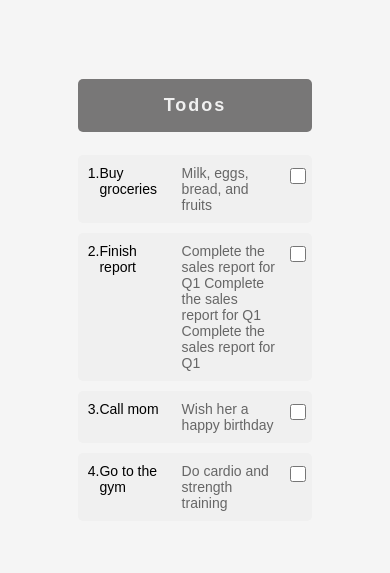
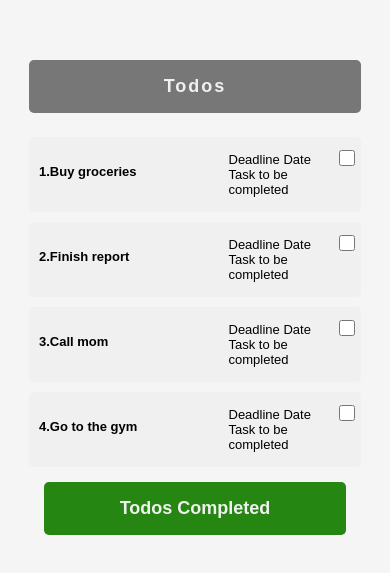
Before and after one commit to meabhiarya1/todo-react-app, a React (Vite) app in the folder Todo-react-app/: page /home in a window 390 px wide. Shown: the part 137-710 px from the top of the page. Built offline with nearby package versions, Linux system fonts and the light colour scheme.

Commit message:
todo completed comp added with reaponsive style

```diff
--- a/Todo-react-app/src/Component/All Todos/AllTodos.jsx
+++ b/Todo-react-app/src/Component/All Todos/AllTodos.jsx
@@ -23,6 +23,10 @@ const AllTodos = () => {
                             {todo.description}
                         </div>
 
+                        <div className={styles.todoDate}>
+                            Deadline Date Task to be completed
+                        </div>
+
                         <div className={styles.todoEnd}>
                             <span><input type='checkbox' onChange={() => { handleCheck(todo.id) }} name={todo.id} className={styles.todo__checkbox}></input>
                             </span>
--- a/Todo-react-app/src/Component/All Todos/AllTodos.module.css
+++ b/Todo-react-app/src/Component/All Todos/AllTodos.module.css
@@ -3,7 +3,7 @@
   margin: 0 auto;
 }
 
-  .h4{
+.h4 {
   display: flex;
   justify-content: center;
   background: #787777;
@@ -24,15 +24,16 @@
   border-radius: 5px;
   justify-content: space-between;
   width: 55vw;
+  transition: width 0.5s ease-in-out;
 }
 
 .todoStart {
   font-size: 18px;
   margin-bottom: 5px;
-    margin-right: 1rem;
   display: flex;
-    width: 20vw;
+  width: 18vw;
   margin-right: 5px;
+  align-items: center;
 }
 
 .todoDescription {
@@ -40,6 +41,8 @@
   color: #666;
   width: 30vw;
   margin: 0px 10px;
+  align-items: center;
+  justify-content: center;
 }
 
 .todoEnd {
@@ -56,9 +59,33 @@
 }
 
 @media (max-width: 650px) {
+
+  .todo {
+    width: 80vw;
+    transition: width 0.5s ease-in-out;
+  }
+
   .todoStart {
     font-size: 14px;
+    width: 45vw;
+    margin-right: 5px;
+    font-size: small;
+    font-weight: 600;
+    align-items: center;
+    justify-content: start;
+    padding-left: 0px;
+  }
+
+  .todoDate {
+    display: flex;
+    justify-content: center;
+    align-items: center;
+    font-size: small;
     width: 25vw;
-      margin-right: 5px;
+    padding: 5px;
+  }
+
+  .todoDescription {
+    display: none;
   }
 }
--- /dev/null
+++ b/Todo-react-app/src/Component/Completed Todos/CompletedTodos.jsx
@@ -0,0 +1,34 @@
+import React, { useContext, useEffect } from 'react';
+import styles from "./CompletedTodos.module.css"
+import ContextTodo from '../../Store/ContextTodo';
+
+const CompletedTodos = () => {
+
+  const ctx = useContext(ContextTodo);
+
+  return (
+    <div className={styles.parent}>
+      <div className={styles.heading}>
+        Todos Completed
+      </div>
+      {ctx.AllData.map((todo) => {
+        if (todo.completed) {
+          return (
+          <div className={styles.parentDiv}>
+            <div className={styles.title}>
+              {todo.id}. {todo.title}
+            </div>
+
+            <div className={styles.inputDiv}>
+              <input type='checkbox' onChange={() => { handleCheck(todo.id) }} name={todo.id} className={styles.todo__checkbox}>
+              </input>
+            </div>
+          </div>
+          )
+        }
+      })}
+    </div>
+  )
+}
+
+export default CompletedTodos
--- /dev/null
+++ b/Todo-react-app/src/Component/Completed Todos/CompletedTodos.module.css
@@ -0,0 +1,40 @@
+.parentDiv {
+    display: flex;
+    align-items: center;
+    justify-content: space-between;
+}
+
+.heading {
+    display: flex;
+    background: #258612;
+    padding: 1rem;
+    border-radius: 5px;
+    font-size: large;
+    color: #f0f0f0;
+    font-weight: bold;
+    margin-bottom: 5px;
+    margin-top: 10px;
+    justify-content: center;
+    align-items: center;
+}
+
+.title {
+    margin: 1rem;
+    padding: 10px;
+    background-color: rgb(181, 197, 144);
+    border-radius: 5px;
+    font-size: large;
+}
+
+.inputDiv {
+    display: flex;
+    justify-content: end;
+}
+
+.todo__checkbox {
+    cursor: pointer;
+    width: 1rem;
+    height: 1rem;
+    border-radius: 5px;
+    margin-left: 1rem;
+}
--- a/Todo-react-app/src/Pages/Home/Home.jsx
+++ b/Todo-react-app/src/Pages/Home/Home.jsx
@@ -1,10 +1,24 @@
 import React from 'react';
 import AllTodos from '../../Component/All Todos/AllTodos';
+import CompletedTodos from '../../Component/Completed Todos/CompletedTodos';
+import styles from './Home.module.css';
 
 const Home = () => {
   return (
     <>
-      <AllTodos />
+      <div className={styles.main}>
+        <div>
+          <AllTodos />
+        </div>
+
+        <div className={styles.completeTodos}>
+          <CompletedTodos />
+        </div>
+
+        {/* <div>
+            <input type='date'></input>
+        </div> */}
+      </div>
     </>
   );
 }
--- /dev/null
+++ b/Todo-react-app/src/Pages/Home/Home.module.css
@@ -0,0 +1,16 @@
+.main {
+    display: flex;
+}
+
+.completeTodos {
+    margin: 15px;
+}
+
+@media (max-width: 650px) {
+
+    .main {
+        display: block;
+        width: 100%;
+        /* flex-direction: row; */
+    }
+}
--- a/Todo-react-app/src/Store/ContextProvider.jsx
+++ b/Todo-react-app/src/Store/ContextProvider.jsx
@@ -29,6 +29,7 @@ const ContextProvider = (props) => {
             "completed": false
         }
     ]
+
     const [data, setData] = useState(initialData);
 
     const addData = (todo) => {
@@ -38,8 +39,12 @@ const ContextProvider = (props) => {
     }
 
     const checkData = (id) => {
-        let newData = data;
-        newData[id - 1].completed = true;
+        let newData = [...data];
+        if (newData[id - 1].completed) {
+            newData[id - 1].completed = false;
+        } else {
+            newData[id - 1].completed = true;
+        }
         setData(newData)
     }
 
```
Lines whose indentation alone changed are shown as unchanged.
